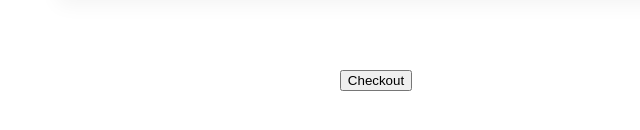
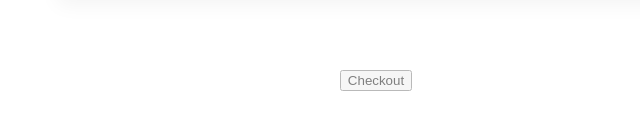
Before and after one commit to edenfuller/react-redux-tutorial, a React (Create React App) app: page / in a window 1280 px wide. Shown: the part 578-708 px from the top of the page, without its empty margins (272-912 px from the left). Built offline with nearby package versions, Linux system fonts and the light colour scheme.

Commit message:
Add rules for disabled button

```diff
--- a/src/App.css
+++ b/src/App.css
@@ -42,3 +42,8 @@
   width: 100%;
   text-align: center;
 }
+
+button.disabled {
+  opacity: 0.5;
+  pointer-events: none;
+}
```
